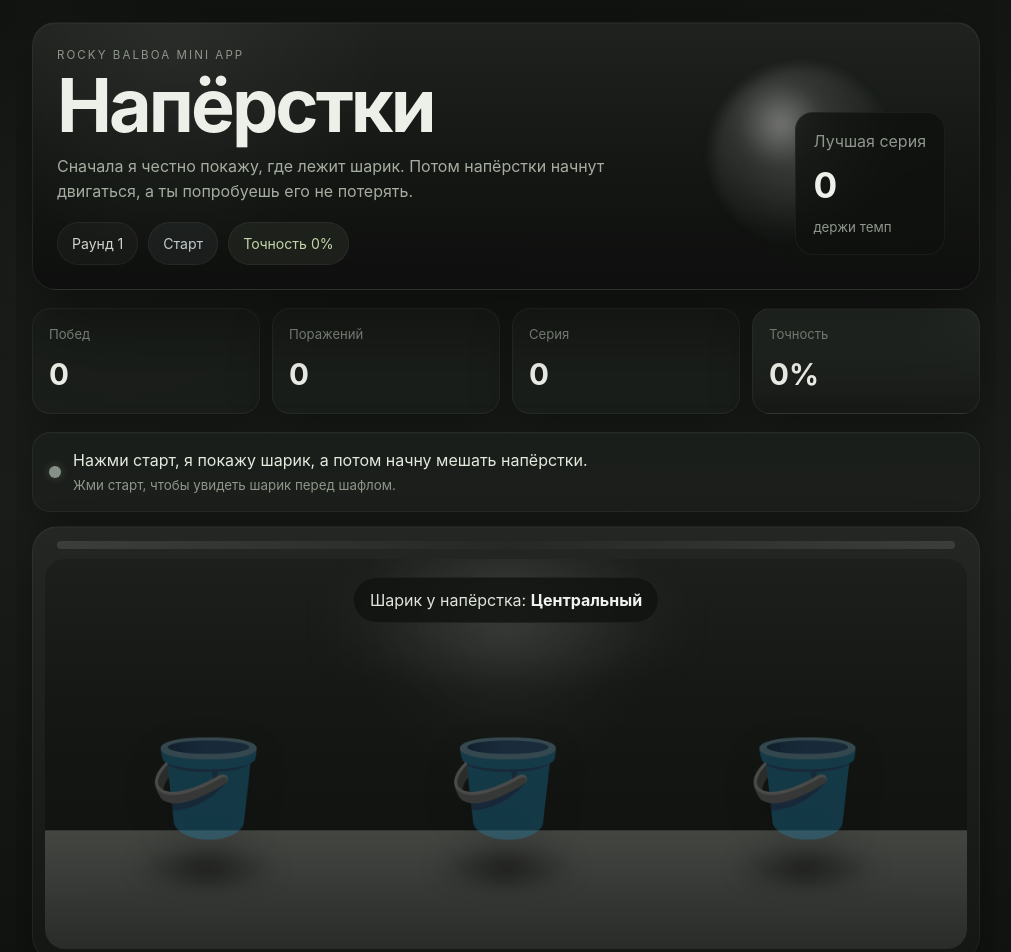
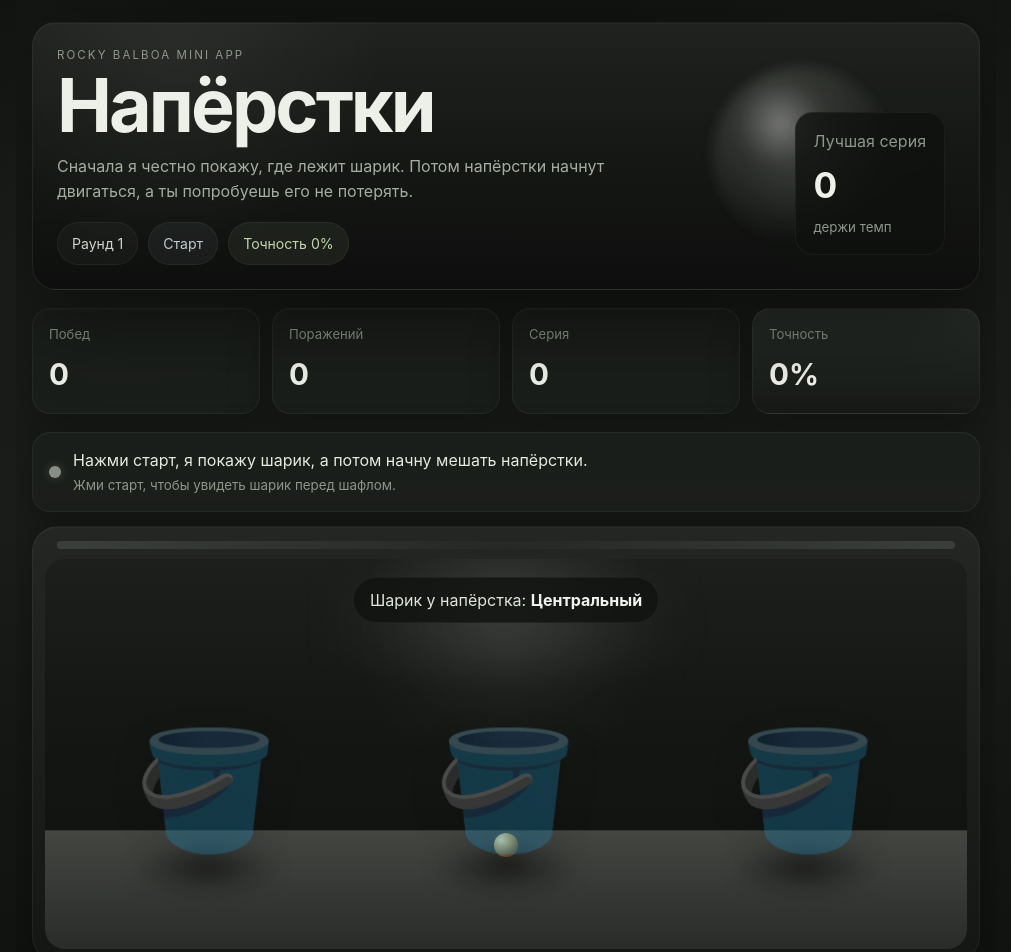
Before and after one commit to vadimegorov05512-hue/rockybalboa, a React (Vite) app in the folder thimbles-miniapp/: page / in a window 1280 px wide. Shown: the top 952 px of the page, without its empty margins (134-1145 px from the left). Built offline with nearby package versions, Linux system fonts and the light colour scheme; what @telegram-apps/sdk would draw is missing.

Commit message:
Show initial bucket preview and enlarge cups

```diff
--- a/thimbles-miniapp/src/App.css
+++ b/thimbles-miniapp/src/App.css
@@ -416,9 +416,9 @@ h1 {
 .bucket-emoji {
   position: relative;
   z-index: 2;
-  font-size: clamp(4.2rem, 8vw, 5.8rem);
+  font-size: clamp(5.4rem, 10vw, 7.2rem);
   line-height: 1;
-  transform: translateY(2px);
+  transform: translateY(4px);
   filter: saturate(0.72) brightness(0.9) contrast(1.05) drop-shadow(0 14px 18px rgba(0, 0, 0, 0.36));
   user-select: none;
 }
@@ -426,16 +426,16 @@ h1 {
 .ball {
   --slot-size: calc((100% - 36px) / 3);
   position: absolute;
-  width: 22px;
-  height: 22px;
+  width: 24px;
+  height: 24px;
   border-radius: 999px;
   background:
     radial-gradient(circle at 30% 30%, #fff5c1, #d6b46f 34%, #8a6630 74%);
   box-shadow:
     0 0 12px rgba(221, 186, 114, 0.18),
     0 6px 14px rgba(0, 0, 0, 0.3);
-  left: calc(18px + var(--slot) * var(--slot-size) + (var(--slot-size) / 2) - 11px);
-  bottom: 84px;
+  left: calc(18px + var(--slot) * var(--slot-size) + (var(--slot-size) / 2) - 12px);
+  bottom: 92px;
   z-index: 1;
   transition: left 0.42s cubic-bezier(0.25, 0.8, 0.25, 1);
 }
@@ -533,7 +533,7 @@ h1 {
   }
 
   .bucket-emoji {
-    font-size: clamp(3.6rem, 15vw, 4.8rem);
+    font-size: clamp(4.5rem, 18vw, 5.8rem);
   }
 
   .hint-block {
--- a/thimbles-miniapp/src/App.tsx
+++ b/thimbles-miniapp/src/App.tsx
@@ -251,7 +251,7 @@ function App() {
               </div>
             )}
 
-            {(phase === 'preview' || phase === 'result') && (
+            {(phase === 'idle' || phase === 'preview' || phase === 'result') && (
               <div className="ball" style={{ ['--slot' as string]: ballPosition } as CSSProperties} />
             )}
 
```
